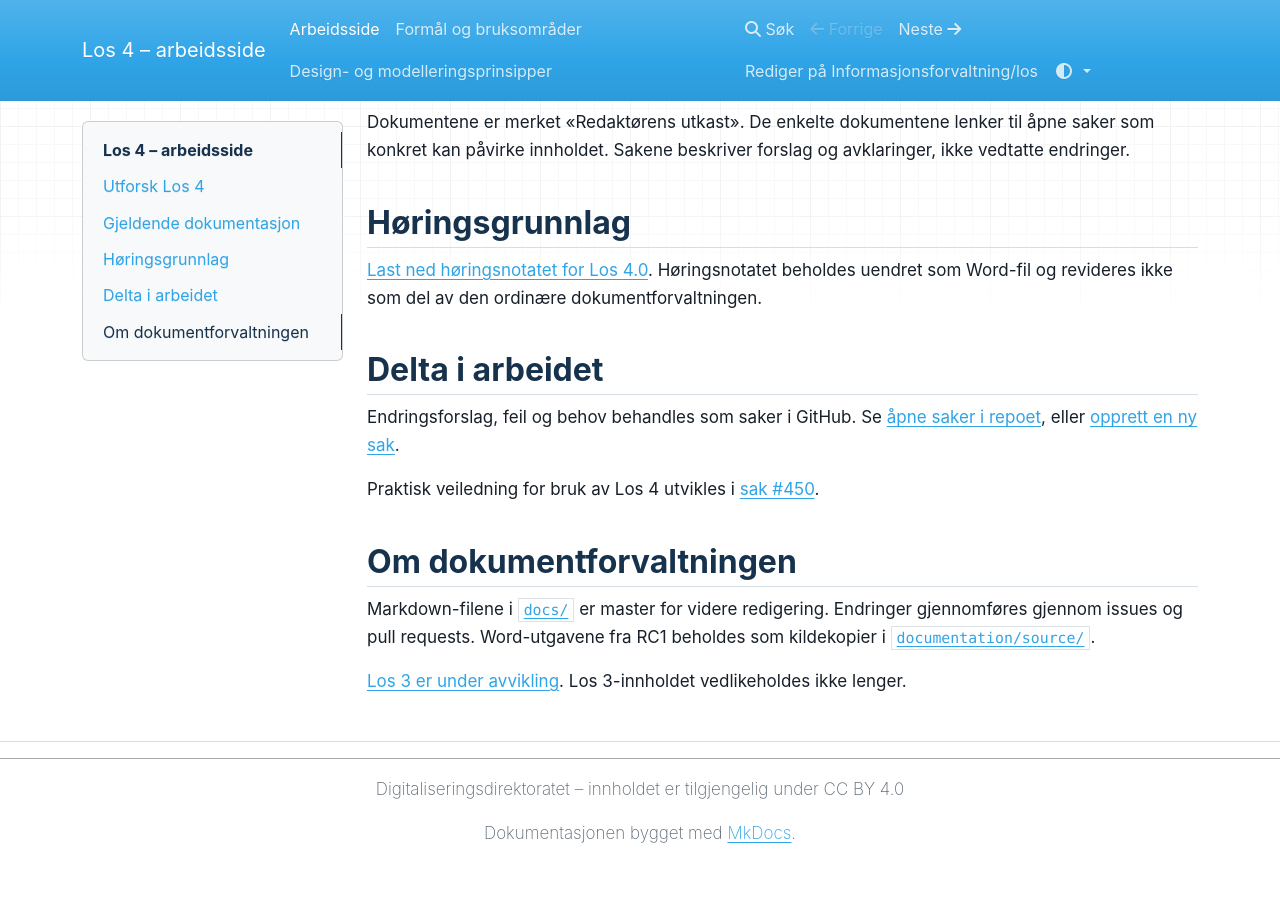
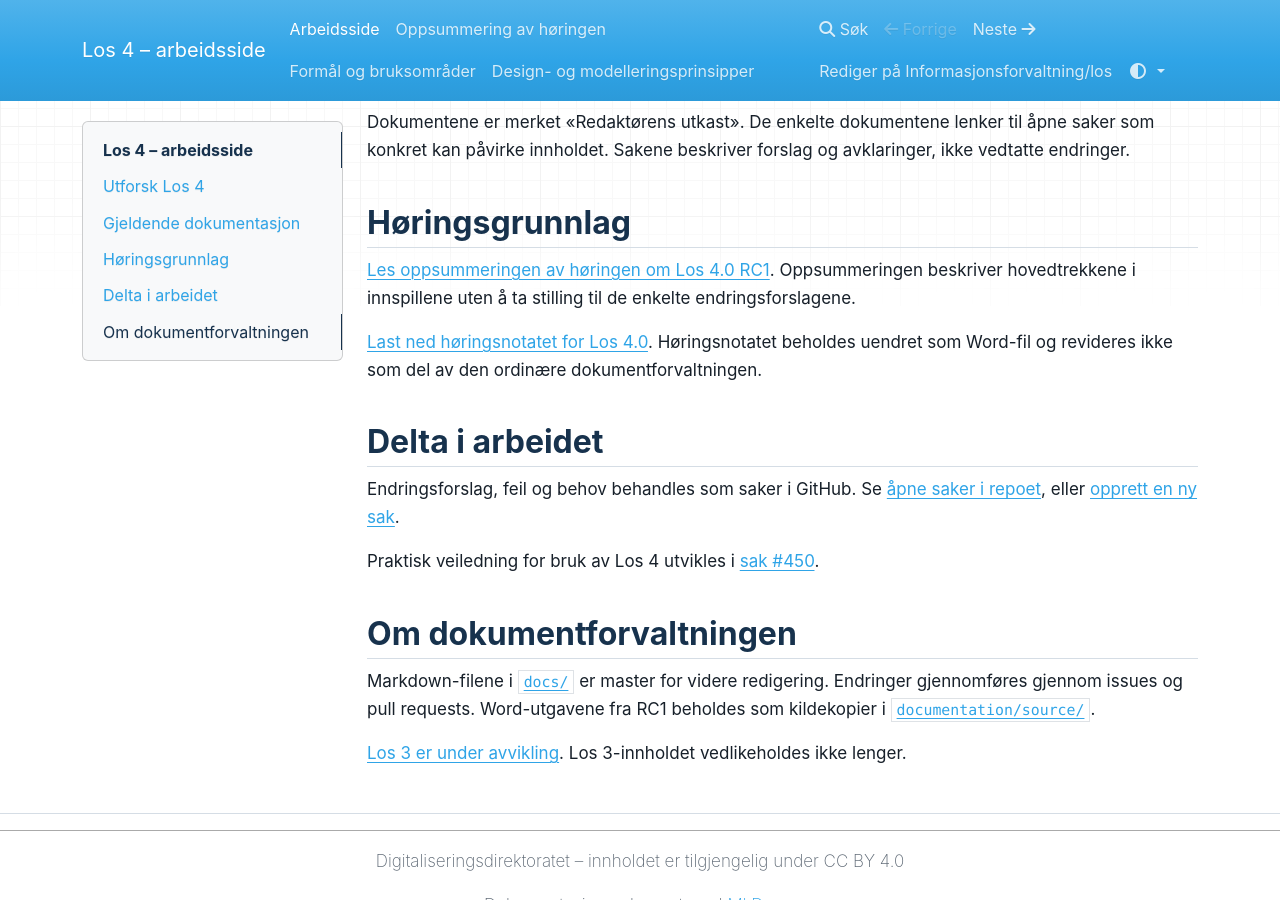
Before and after one commit to Informasjonsforvaltning/los, an MkDocs documentation site: the page built from docs/index.md, in a window 1280 px wide and 900 px high, scrolled down 657 px. Built offline with MkDocs 1.6.1, drawn with Linux system fonts in a browser that asks for light colours; before the commit the page ends 1520 px from its top, so only the background shows below that.

Commit message:
Publiser oppsummering av høringen om Los 4.0 RC1 (#494)
* docs: legg til oppsummering av høringen

* docs: lenk til høringsoppsummeringen

* docs: legg høringsoppsummeringen i navigasjonen

* chore: oppdater kontrollsummer

```diff
--- a/SHA256SUMS.txt
+++ b/SHA256SUMS.txt
@@ -3,7 +3,8 @@
 35df5e7647c65a10d9a83b840ceca4548c109c330f5e54a6dfb9a7e8138b31b5  data/los.ttl
 fad712f58d1f66b8fa6980b597130948e07f46e00b3c11b212a494a45fed796c  docs/design-og-modelleringsprinsipper.md
 d71dba421e066776d10c8048eb2441654b29787a14d4f59ffde1480537d591b7  docs/formal-og-bruksomrader.md
-ffa0307f28c79496d7b517a6e5f050c20af90ff51caa5b1aa8c9393a6af7ef7e  docs/index.md
+f2f6f3c332dfcfbfa54addcce3ed7191b4ba35c85ae96420133d291bf5e9383b  docs/index.md
+dec77ce91c2cb8d32420ee5ba601f12a46c39b0f2b0e4fca0871961af7efd249  docs/oppsummering-horing-los-4-0-rc1.md
 930860715c9dd06b2d208b4062373faa3b6935ca3e65a55109989421aa991ddd  docs/stylesheets/los.css
 2d073b2cff30d6a32ff883487162523ef88904d30d98906c361b8b8f6168c444  documentation/CHANGELOG.md
 00af08e1007def8507f23c1029c0c710475814f3017420a513da53e2f2b88f3e  documentation/LICENSE.txt
--- a/docs/index.md
+++ b/docs/index.md
@@ -21,6 +21,8 @@ Dokumentene er merket «Redaktørens utkast». De enkelte dokumentene lenker til
 
 ## Høringsgrunnlag
 
+[Les oppsummeringen av høringen om Los 4.0 RC1](oppsummering-horing-los-4-0-rc1.md). Oppsummeringen beskriver hovedtrekkene i innspillene uten å ta stilling til de enkelte endringsforslagene.
+
 [Last ned høringsnotatet for Los 4.0](https://github.com/Informasjonsforvaltning/los/raw/refs/heads/master/documentation/source/horingsnotat-los-4-0.docx). Høringsnotatet beholdes uendret som Word-fil og revideres ikke som del av den ordinære dokumentforvaltningen.
 
 ## Delta i arbeidet
--- a/mkdocs.yml
+++ b/mkdocs.yml
@@ -13,6 +13,7 @@ use_directory_urls: true
 
 nav:
   - Arbeidsside: index.md
+  - Oppsummering av høringen: oppsummering-horing-los-4-0-rc1.md
   - Formål og bruksområder: formal-og-bruksomrader.md
   - Design- og modelleringsprinsipper: design-og-modelleringsprinsipper.md
 
```
Also changed, not shown: other parts of SHA256SUMS.txt (+1 -1 lines), docs/oppsummering-horing-los-4-0-rc1.md (added, +50 -0 lines).
